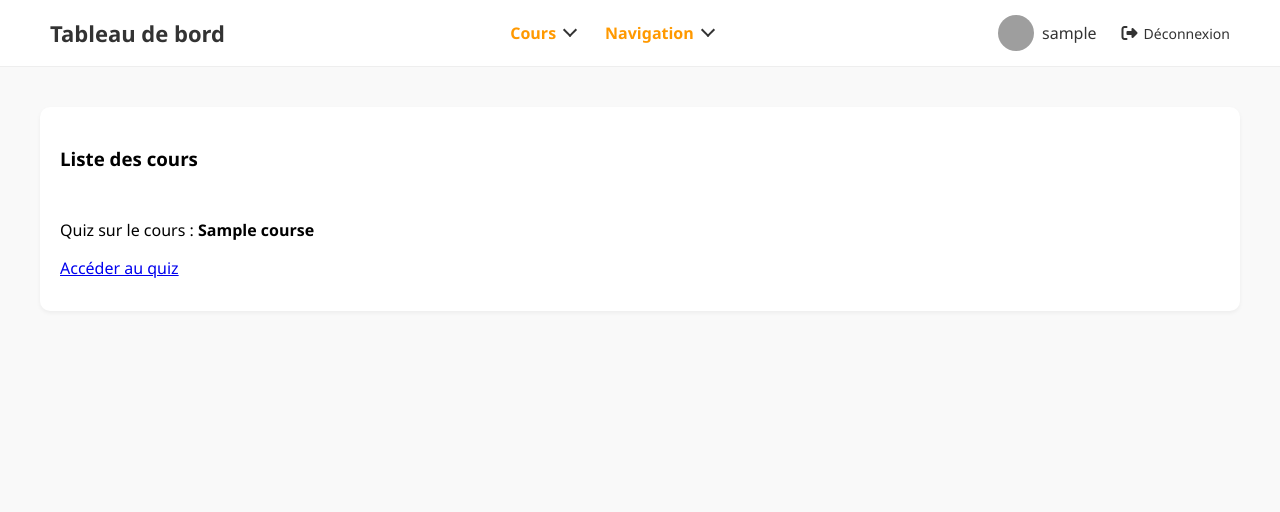
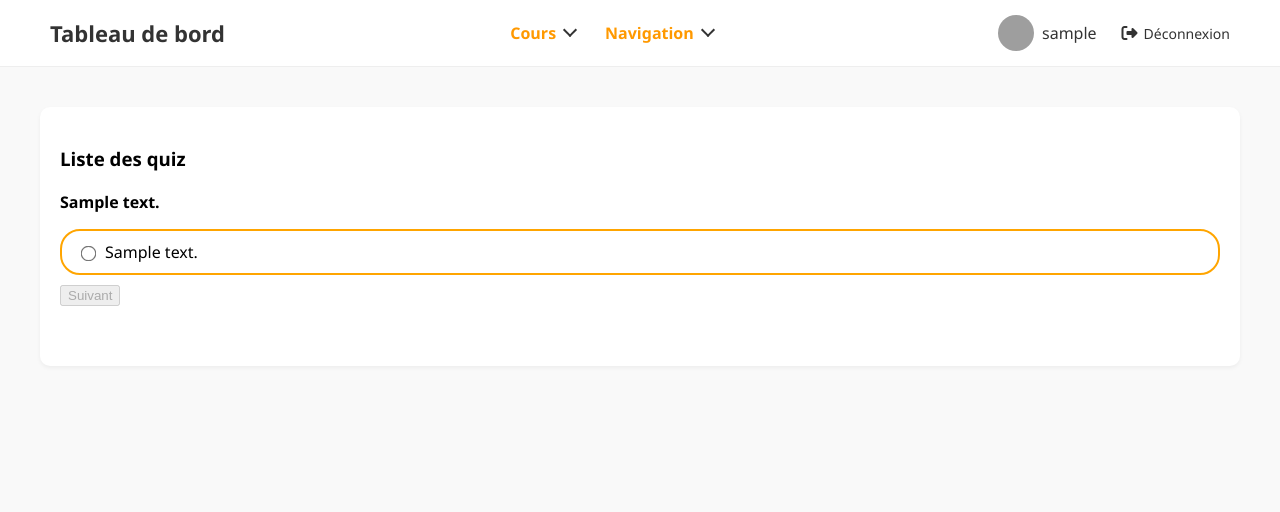
Before and after one commit to Jul1111/E-LearningProjectM1SIC, a PHP site: page /quiz?course=1 in a window 1280 px wide. Shown: the top 512 px of the page. Run offline with PHP 8.4, Linux system fonts and the light colour scheme; the visitor is signed in with stand-in values (Sample User, id 1); tables that the repository leaves empty hold one stand-in row (values such as "Sample post"); grey boxes are pictures that could not be loaded.

Commit message:
Ajout du système de questionnaires et de réponses, avec un design

```diff
--- a/app/controllers/QuizzesController.php
+++ b/app/controllers/QuizzesController.php
@@ -1,6 +1,8 @@
 <?php
 namespace App\Controllers;
 use App\models\QuizzesAccess;
+use App\models\QuestionsAccess;
+use App\models\AnswersAccess;
 
 class QuizzesController {
     private static $_instance = NULL;
@@ -29,19 +31,40 @@ class QuizzesController {
         return $quizzes;
     }
 
-    public static function getCourseTitle(int $chapterId): string {
+    public static function getCourse(int $chapterId): array {
         // Check if the user is logged in
         if (!isset($_SESSION['user_id'])) { header("Location: /login"); exit(); }
 
         // Get course title from the database
-        $courseTitle = QuizzesAccess::getCoursesTitleByChapterId($chapterId);
-        if (!$courseTitle) {
+        $course = QuizzesAccess::getCourseByChapterId($chapterId);
+        if (!$course) {
             // No course title found
-            return '';
+            return [];
         }
 
         // Return course title
-        return $courseTitle;
+        return $course;
+    }
+
+    public static function getQuizQuestions(int $quizId): array {
+        // Vérifie que l'utilisateur est connecté
+        if (!isset($_SESSION['user_id'])) {
+            header("Location: /login");
+            exit();
+        }
+
+        // Récupère les questions du quiz
+        return QuestionsAccess::getByQuizId($quizId);
+    }
+
+    public static function getAnswersForQuestion(int $questionId): array {
+        // Vérifie que l'utilisateur est connecté
+        if (!isset($_SESSION['user_id'])) {
+            header("Location: /login");
+            exit();
+        }
+
+        return AnswersAccess::getByQuestionId($questionId);
     }
 
     public function render() {
--- a/app/models/Answer.php
+++ b/app/models/Answers.php
@@ -2,7 +2,7 @@
 
 namespace App\models;
 
-class Answer {
+class Answers {
     # Variables
     private int $id;
     private int $question_id;
--- a/app/models/AnswerAccess.php
+++ b/app/models/AnswersAccess.php
@@ -3,14 +3,14 @@
 namespace App\models;
 use PDO;
 
-class AnswerAccess extends Database {
+class AnswersAccess extends Database {
     # Récupérer toutes les réponses
     public static function getAll(): array {
         $query = self::query('SELECT * FROM answers');
         $answers = [];
 
         foreach ($query as $row) {
-            $answers[$row['id']] = new Answer(
+            $answers[$row['id']] = new Answers(
                 (int)$row['id'],
                 (int)$row['question_id'],
                 $row['content'],
@@ -23,11 +23,15 @@ class AnswerAccess extends Database {
 
     # Récupérer les réponses pour une question spécifique
     public static function getByQuestionId(int $questionId): array {
-        $rows = self::prepare('SELECT * FROM answers WHERE question_id = ?', [$questionId]);
+        $rows = self::fetchAll("SELECT * FROM answers WHERE question_id = ?", [$questionId]);
+
+        if (empty($rows)) {
+            return [];
+        }
+
         $answers = [];
-
         foreach ($rows as $row) {
-            $answers[$row['id']] = new Answer(
+            $answers[] = new Answers(
                 (int)$row['id'],
                 (int)$row['question_id'],
                 $row['content'],
--- a/app/models/Questions.php
+++ b/app/models/Questions.php
@@ -2,7 +2,7 @@
 
 namespace App\models;
 
-class Question {
+class Questions {
     # Variables
     private int $id;
     private int $quiz_id;
--- a/app/models/QuestionsAccess.php
+++ b/app/models/QuestionsAccess.php
@@ -3,14 +3,14 @@
 namespace App\models;
 use PDO;
 
-class QuestionAccess extends Database {
+class QuestionsAccess extends Database {
     # Récupérer toutes les questions
     public static function getAll(): array {
         $query = self::query('SELECT * FROM questions');
         $questions = [];
 
         foreach ($query as $row) {
-            $questions[$row['id']] = new Question(
+            $questions[$row['id']] = new Questions(
                 (int)$row['id'],
                 (int)$row['quiz_id'],
                 $row['content']
@@ -22,11 +22,15 @@ class QuestionAccess extends Database {
 
     # Récupérer les questions par ID de quiz
     public static function getByQuizId(int $quizId): array {
-        $rows = self::prepare('SELECT * FROM questions WHERE quiz_id = ?', [$quizId]);
+        $rows = self::fetchAll("SELECT * FROM questions WHERE quiz_id = ?", [$quizId]);
+
+        if (empty($rows)) {
+            return [];
+        }
+
         $questions = [];
-
         foreach ($rows as $row) {
-            $questions[$row['id']] = new Question(
+            $questions[] = new Questions(
                 (int)$row['id'],
                 (int)$row['quiz_id'],
                 $row['content']
@@ -37,11 +41,11 @@ class QuestionAccess extends Database {
     }
 
     # Récupérer une seule question par son ID
-    public static function getById(int $id): ?Question {
+    public static function getById(int $id): ?Questions {
         $row = self::prepareFetch('SELECT * FROM questions WHERE id = ?', [$id]);
 
         if ($row) {
-            return new Question(
+            return new Questions(
                 (int)$row['id'],
                 (int)$row['quiz_id'],
                 $row['content']
--- a/app/models/QuizzesAccess.php
+++ b/app/models/QuizzesAccess.php
@@ -34,6 +34,24 @@ class QuizzesAccess extends Database {
         return '';
     }
 
+    # Get course by using chapter ID
+    public static function getCourseByChapterId(int $chapterId): array {
+        $row = self::fetchOne('SELECT * FROM courses JOIN chapters ON courses.id = chapters.course_id WHERE chapters.id = ?', [$chapterId]);
+
+        if ($row) {
+            return [
+                new Courses(
+                    (int)$row['id'],
+                    $row['title'],
+                    $row['description'],
+                    $row['created_at']
+                )
+            ];
+        }
+
+        return [];
+    }
+
     # Récupérer les quiz d’un chapitre
     public static function getByChapterId(int $chapterId): array {
         $rows = self::prepare('SELECT * FROM quizzes WHERE chapter_id = ?', [$chapterId]);
--- a/app/views/dashboard/quiz/quiz.php
+++ b/app/views/dashboard/quiz/quiz.php
@@ -1,34 +1,143 @@
 <?php
-  use App\controllers\QuizzesController;
+use App\controllers\QuizzesController;
 ?>
 
 <!DOCTYPE html>
 <html lang="fr">
+<head>
+  <meta charset="UTF-8">
+</head>
+
 <body>
   <div class="dashboard">
     <div class="main">
       <div class="courses">
-        <h3>Liste des cours</h3>
+        <h3>Liste des quiz</h3>
+
         <?php
-          $quizzes = QuizzesController::getQuizzes();
+        $quizzes = QuizzesController::getQuizzes();
 
-          // check courses length
-          if (count($quizzes) === 0) {
-            echo '<div class="course-item">Aucun quiz pour le moment.</div>';
+        if (count($quizzes) === 0) {
+          echo '<div class="course-item">Aucun quiz pour le moment.</div>';
+        } else {
+          if (isset($_GET['course'])) {
+            $quizId = intval($_GET['course']);
+            $questions = QuizzesController::getQuizQuestions($quizId);
+
+            if (count($questions) === 0) {
+              echo '<div class="course-item">Aucune question pour ce quiz.</div>';
+            } else {
+              echo '<div id="quiz-container">';
+              foreach ($questions as $qIndex => $question) {
+                echo '<div class="question-block" id="question-' . $qIndex . '" style="' . ($qIndex === 0 ? '' : 'display:none;') . '">';
+                echo '<p><b>' . htmlspecialchars($question->getContent()) . '</b></p>';
+
+                $answers = QuizzesController::getAnswersForQuestion($question->getId());
+                shuffle($answers);
+
+                foreach ($answers as $answer) {
+                  $answerId = $answer->getId();
+                  $isCorrect = $answer->isCorrect() ? '1' : '0';
+                  $content = htmlspecialchars($answer->getContent());
+
+                  echo "<label class='answer'>";
+                  echo "<input type='radio' name='question_$qIndex' value='$answerId' data-correct='$isCorrect'>";
+                  echo $content;
+                  echo "</label>";
+                }
+
+                echo '<button onclick="handleValidation(' . $qIndex . ')" id="next-btn-' . $qIndex . '" disabled>Suivant</button>';
+                echo '</div>';
+              }
+              echo '</div>'; // quiz-container
+
+              // Résultat final
+              echo '<div id="quiz-result" style="display:none;">';
+              echo '<h3 id="result-text"></h3>';
+              echo '</div>';
+            }
           } else {
             foreach ($quizzes as $quiz) {
+              $course = QuizzesController::getCourse($quiz->getChapterId())[0];
+
               echo '<div class="course-item">';
-              echo '<p> Quiz sur le cours : <b>' . htmlspecialchars(QuizzesController::getCourseTitle($quiz->getChapterId())) . '</b></p>';
-              // bouton tout à droite "accéder au quiz"
+              echo '<p> Quiz sur le cours : <b>' . htmlspecialchars($course->getTitle()) . '</b></p>';
               echo '<div class="course-button">';
-              echo '<a href="/quizz?course=' . $quiz->getId() . '">Accéder au quiz</a>';
+              echo '<a href="/quiz?course=' . $quiz->getId() . '">Accéder au quiz</a>';
               echo '</div>';
               echo '</div>';
             }
           }
+        }
         ?>
       </div>
     </div>
   </div>
+
+  <script>
+    let correctCount = 0;
+    const totalQuestions = document.querySelectorAll('.question-block').length;
+
+    document.querySelectorAll('input[type="radio"]').forEach(input => {
+      input.addEventListener('change', function () {
+        const index = this.name.split('_')[1];
+        document.getElementById('next-btn-' + index).disabled = false;
+      });
+    });
+
+    function handleValidation(qIndex) {
+      const parent = document.getElementById('question-' + qIndex);
+      const radios = parent.querySelectorAll('input[type="radio"]');
+
+      radios.forEach(r => r.disabled = true);
+
+      let selectedRadio = null;
+
+      radios.forEach(r => {
+        const answer = r.closest('.answer');
+        answer.classList.remove('correct', 'incorrect');
+        if (r.checked) {
+          selectedRadio = r;
+        }
+      });
+
+      radios.forEach(r => {
+        const answer = r.closest('.answer');
+        if (r.dataset.correct === '1') {
+          answer.classList.add('correct');
+          if (r === selectedRadio) {
+            correctCount++;
+          }
+        } else if (r === selectedRadio) {
+          answer.classList.add('incorrect');
+        }
+      });
+
+      setTimeout(() => {
+        goToNextQuestion(qIndex);
+      }, 800);
+    }
+
+    function goToNextQuestion(currentIndex) {
+      const current = document.getElementById('question-' + currentIndex);
+      const next = document.getElementById('question-' + (currentIndex + 1));
+
+      if (next) {
+        current.style.display = 'none';
+        next.style.display = 'block';
+      } else {
+        current.style.display = 'none';
+        showFinalResult();
+      }
+    }
+
+    function showFinalResult() {
+      const resultContainer = document.getElementById('quiz-result');
+      const resultText = document.getElementById('result-text');
+
+      resultText.textContent = `Quiz terminé : ${correctCount}/${totalQuestions} réponse${correctCount > 1 ? 's' : ''} correcte${correctCount > 1 ? 's' : ''}`;
+      resultContainer.style.display = 'block';
+    }
+  </script>
 </body>
 </html>
--- a/resources/css/style_dash.css
+++ b/resources/css/style_dash.css
@@ -238,3 +238,38 @@ body {
     cursor: pointer;
     margin-top: 20px;
   }
+
+  .question-block {
+    margin-bottom: 40px;
+  }
+
+  .question-block {
+    margin-bottom: 40px;
+  }
+
+  .answer {
+    border: 2px solid orange;
+    border-radius: 20px;
+    padding: 10px 15px;
+    margin: 10px 0;
+    transition: background-color 0.3s ease, border-color 0.3s ease;
+    display: flex;
+    align-items: center;
+    cursor: pointer;
+  }
+
+  .answer.correct {
+    background-color: #d4edda;
+    border-color: green;
+  }
+
+  .answer.incorrect {
+    background-color: #f8d7da;
+    border-color: red;
+  }
+
+  input[type="radio"] {
+    accent-color: black; /* <-- modifié ici */
+    margin-right: 10px;
+    transform: scale(1.2);
+  }
```
